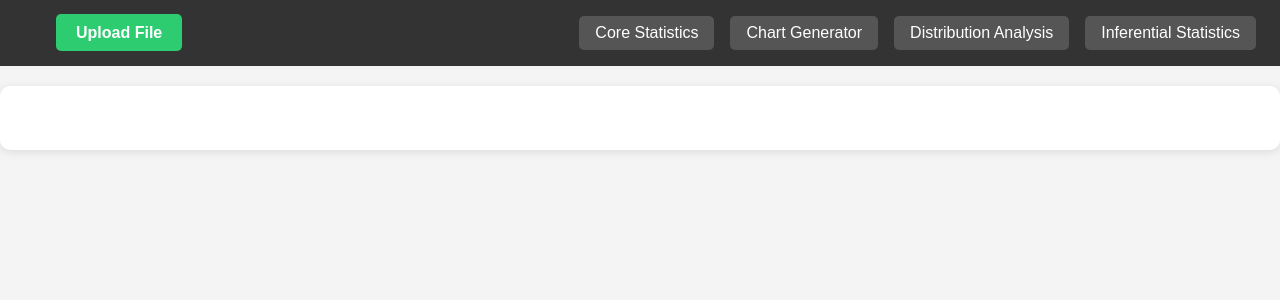
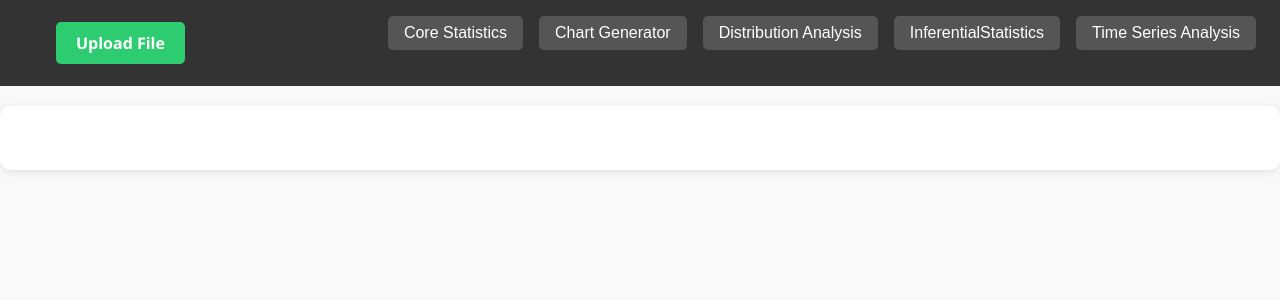
Before and after one commit to Bunnysai143/Stat_Anveshak, a React (Create React App) app: page / in a window 1280 px wide. Shown: the top 300 px of the page. Built offline with nearby package versions, Linux system fonts and the light colour scheme.

Commit message:
Update App.js

```diff
--- a/src/App.js
+++ b/src/App.js
@@ -5,7 +5,9 @@ import CoreStatistics from "./components/CoreStatistics";
 import ChartGenerator from "./components/ChartGenerator";
 import DistributionAnalysis from "./components/DistributionAnalysis"; // New component for distribution
 import "./styles/App.css";
-import InferentialStatisticsVisualiser from "./components/InferentialStatistics";
+import InferentialStatistics from "./components/InferentialStatistics";
+import TimeSeriesAnalysis from "./components/TimeSeriesAnalysis";
+
 
 function App() {
   const [data, setData] = useState([]);
@@ -48,12 +50,21 @@ function App() {
             >
               Distribution Analysis
             </button>
+
             <button
               className="navbar-button"
-              onClick={() => setSelectedComponent("InferentialStatistics")} // New button for inferential statistics
+              onClick={() => setSelectedComponent("InferentialStatistics")} // New button for distribution
             >
-              Inferential Statistics
+              InferentialStatistics
+
             </button>
+            <button
+              className="navbar-button"
+              onClick={() => setSelectedComponent("TimeSeriesAnalysis")}
+            >
+              Time Series Analysis
+            </button>
+
           </div>
         </div>
       </nav>
@@ -79,11 +90,15 @@ function App() {
         {selectedComponent === "DistributionAnalysis" && (
           <DistributionAnalysis data={data} columnHeaders={columnHeaders} />
         )}
+        {/* {InferentialStatistics} */}
+        {
+          selectedComponent === "InferentialStatistics"  && (
+            <InferentialStatistics data={data} columnHeaders={columnHeaders} />
+          )}
+         {selectedComponent === "TimeSeriesAnalysis" && (
+          <TimeSeriesAnalysis data={data} columnHeaders={columnHeaders} />
+        )}
 
-        {/* Inferential Statistics */}
-        {selectedComponent === "InferentialStatistics" && (
-          <InferentialStatisticsVisualiser data={data} columnHeaders={columnHeaders} />
-        )}
       </div>
     </div>
   );
```
